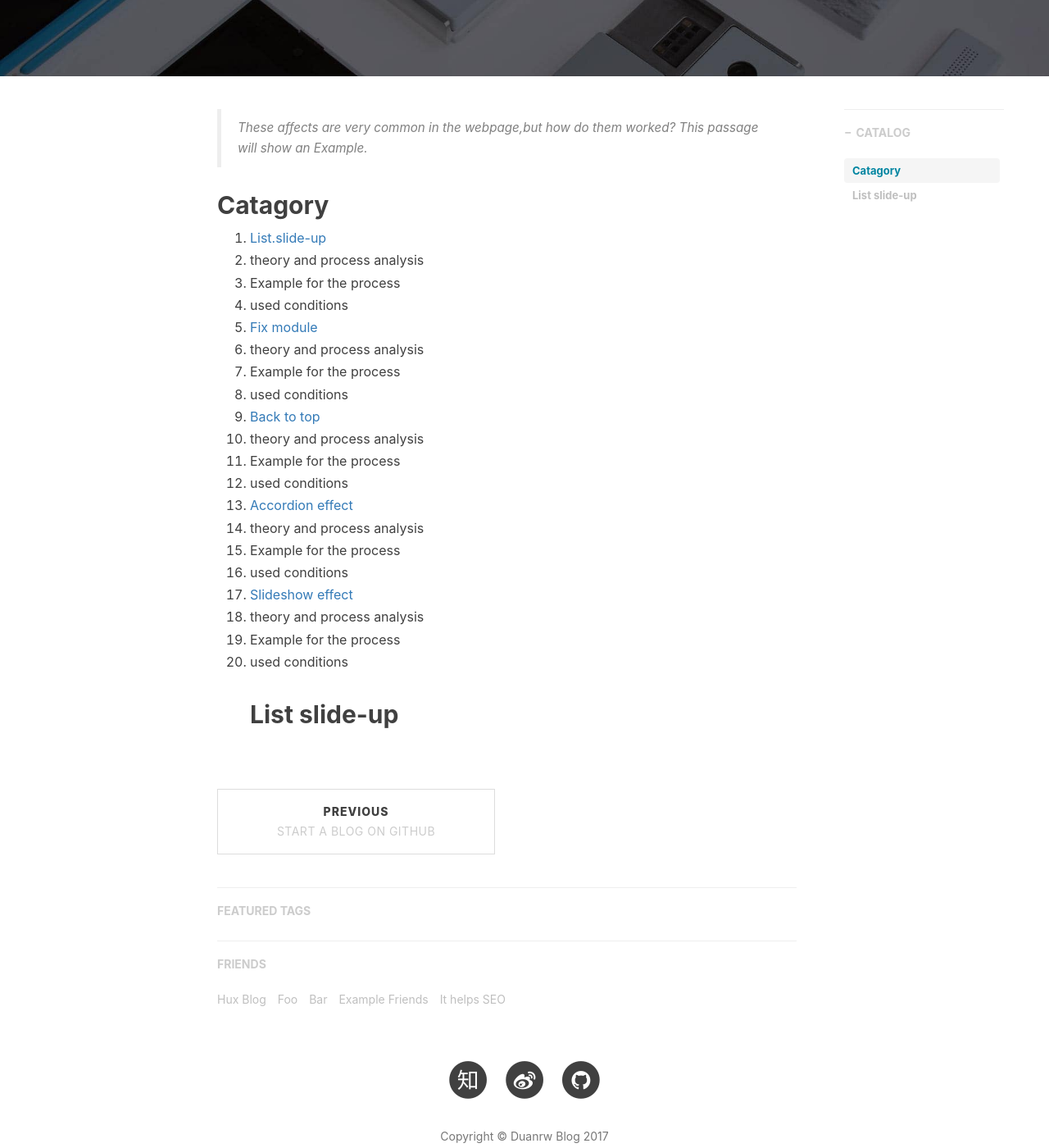
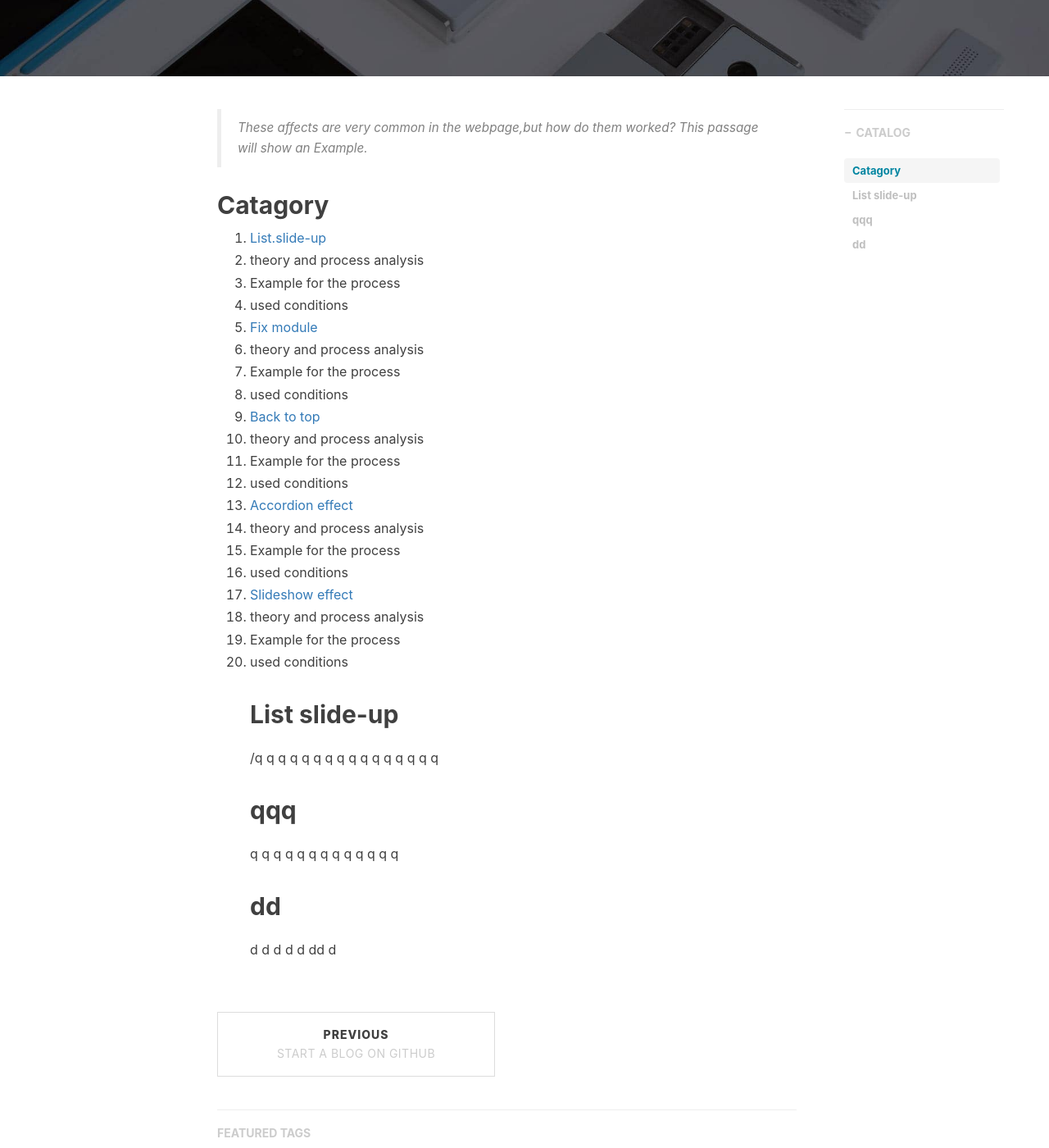
Before and after one commit to renwenduan/renwenduan.github.io, a Jekyll site: the page built from _posts/2017-7-17-jq实现动态效果.markdown, in a window 1280 px wide and 1400 px high, scrolled down 514 px. Shown: the whole window at 82% size. Built offline with Jekyll 4.4.1, drawn with Linux system fonts in a browser that asks for light colours; nearby versions of some CDN libraries; comment, search, counter and statistics services are not loaded; grey boxes are pictures that could not be loaded.

Commit message:
Update 2017-7-17-jq实现动态效果.markdown

```diff
--- a/_posts/2017-7-17-jq实现动态效果.markdown
+++ b/_posts/2017-7-17-jq实现动态效果.markdown
@@ -38,3 +38,41 @@ tags:
   2. Example for the process
   3. used conditions
 ## List slide-up
+/q
+q
+q
+q
+q
+q
+q
+q
+q
+q
+q
+q
+q
+q
+q
+q
+## qqq
+q
+q
+q
+q
+q
+q
+q
+q
+q
+q
+q
+q
+q
+## dd
+d
+d
+d
+d
+d
+dd
+d
```
